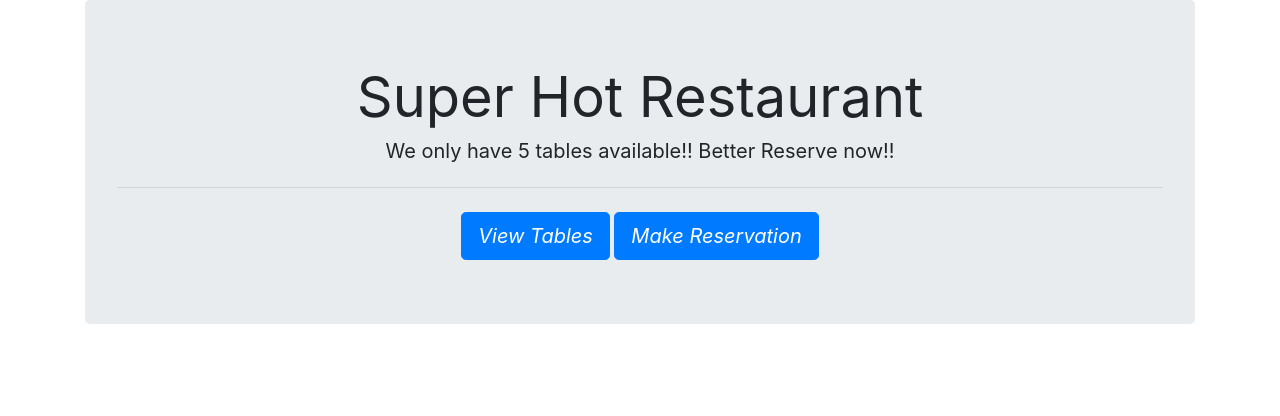
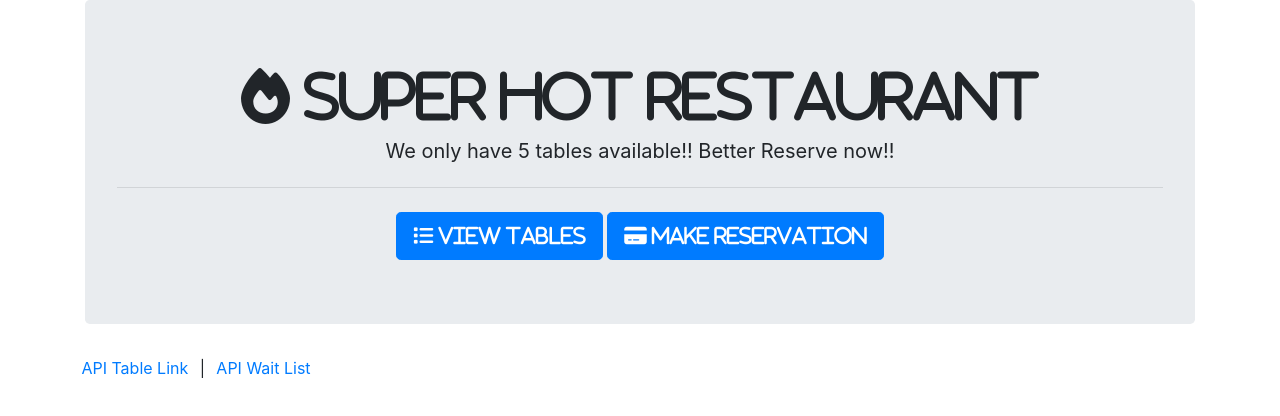
Before and after one commit to mnorthup2207/Hot_Restaurant_App, a plain HTML site: page home.html in a window 1280 px wide. Drawn offline with nearby package versions, Linux system fonts and the light colour scheme.

Commit message:
jumbotron and home page complete and waiting for backend js

```diff
--- a/home.html
+++ b/home.html
@@ -6,7 +6,6 @@
     <meta name="viewport" content="width=device-width, initial-scale=1.0">
     <meta http-equiv="X-UA-Compatible" content="ie=edge">
     <link rel="stylesheet" href="https://stackpath.bootstrapcdn.com/bootstrap/4.4.1/css/bootstrap.min.css">
-    <link rel="stylesheet" href=https://stackpath.bootstrapcdn.com/font-awesome/4.7.0/css/font-awesome.min.css">
     <link rel="stylesheet" href="style.css">
     <title>Home</title>
 </head>
@@ -15,16 +14,22 @@
     <div class="container">
         <div class="jumbotron">
             <div class="text-center">
-                <h1 class="display-4"><strong>Super Hot Restaurant</strong></h1>
+                <h1 class="display-4"><strong><i class="fas fa-fire"> Super Hot Restaurant</i></strong></h1>
                 <h2 class="lead"><strong>We only have 5 tables available!! Better Reserve now!!</strong></h2>
                 <hr class="my-4">
-                <a class="btn btn-primary btn-lg" href="#" role="button"><i class="fas fa-list">View Tables</i></a>
-                <a class="btn btn-primary btn-lg" href="#" role="button"><i class="fas fa-credit-card">Make Reservation</i></a>
+                <a class="btn btn-primary btn-lg" href="#" role="button"><i class="fas fa-list"> View Tables</i></a>
+                <a class="btn btn-primary btn-lg" href="#" role="button"><i class="fas fa-credit-card"> Make Reservation</i></a>
             </div>
+        </div>
+        <div class="row">
+            <a id="link" href="#">API Table Link</a>
+            <p id="link">|</p>
+            <a id="link" href="#">API Wait List</a>
         </div>
 
     </div>
     <script src=" https://code.jquery.com/jquery-3.4.1.min.js"> </script>
+    <script src="https://kit.fontawesome.com/d7b6144c64.js" crossorigin="anonymous"></script>
 </body>
 
 </html>
--- a/style.css
+++ b/style.css
@@ -1,3 +1,3 @@
-/* #jumboHome{
-    margin-left: 10% ;
-} */
+#link{
+    margin-left: 1%;
+}
```
